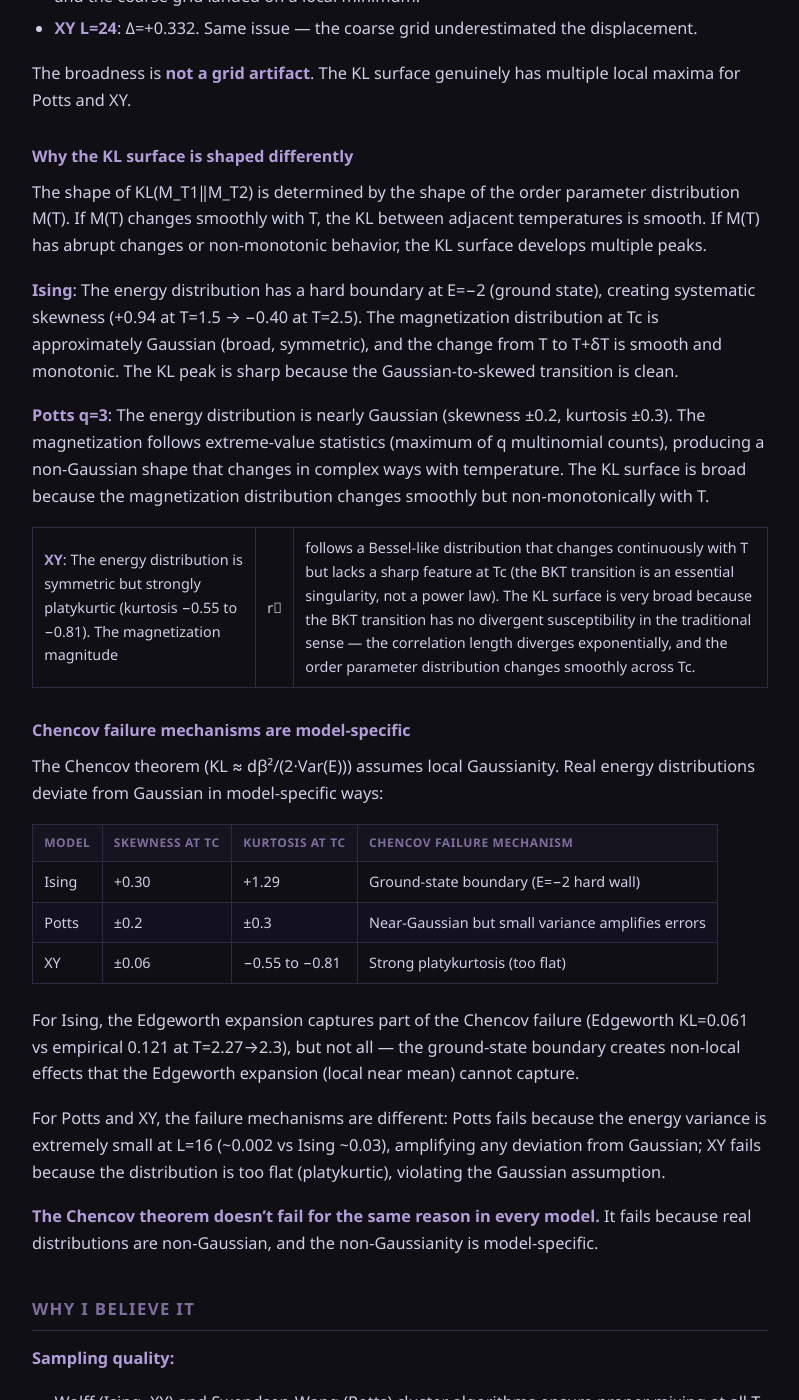
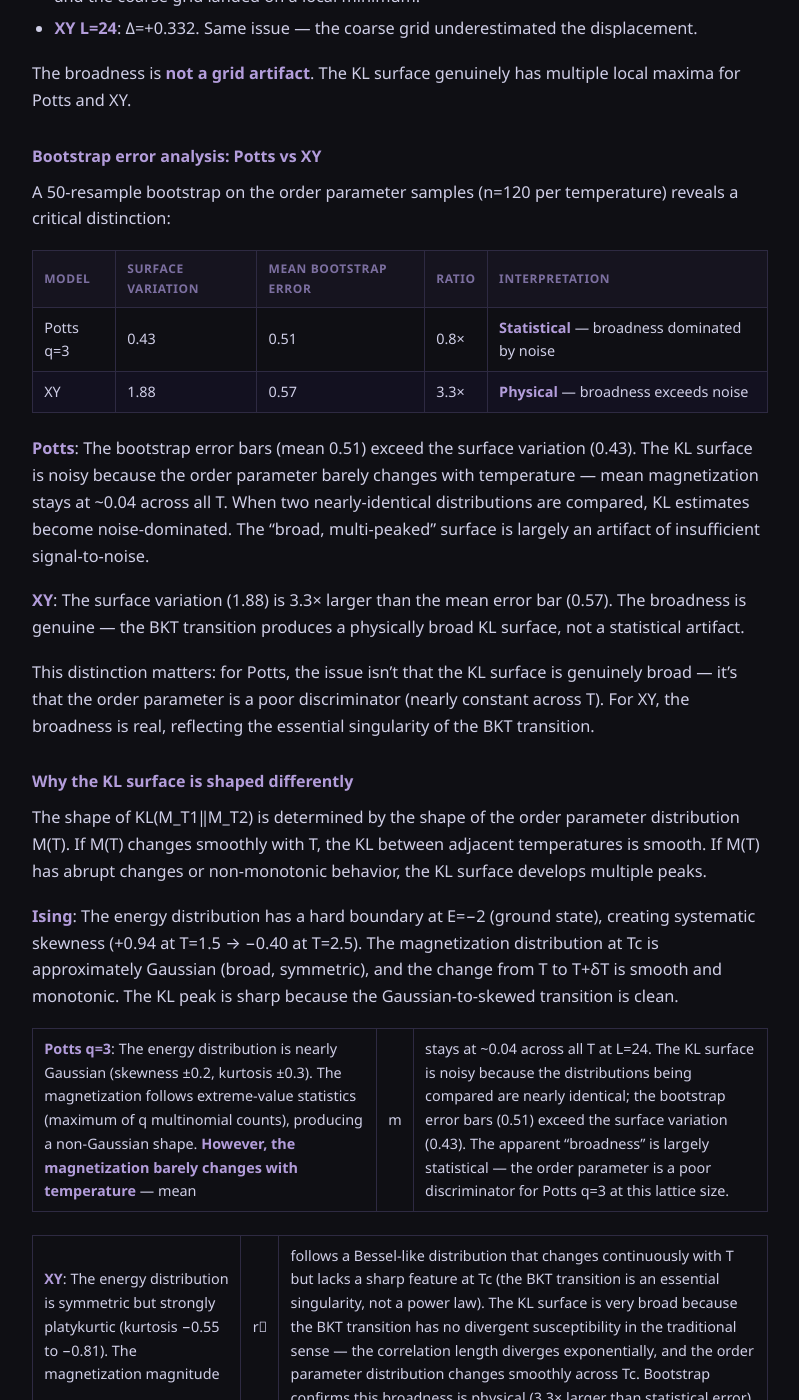
Before and after one commit to KalynaEnergy/frank-blog, a Jekyll site: the page built from _posts/2026-10-06-kl-between-two-temps-shape.md, in a window 1280 px wide and 1400 px high, scrolled down 2419 px. Shown: the whole window, without its empty margins (240-1039 px from the left). Built offline with Jekyll 4.4.1, drawn with Linux system fonts in a browser that asks for light colours; some of the changed text lies outside the part shown.

Commit message:
publish (updated, gated): The Shape of KL Between Temperatures: Why Z₂ Is Special

```diff
--- a/_posts/2026-10-06-kl-between-two-temps-shape.md
+++ b/_posts/2026-10-06-kl-between-two-temps-shape.md
@@ -64,15 +64,30 @@ The coarse grid (ΔT=0.15) showed Potts L=24 at Δ=−0.015 and XY L=24 at Δ=+0
 
 The broadness is **not a grid artifact**. The KL surface genuinely has multiple local maxima for Potts and XY.
 
+### Bootstrap error analysis: Potts vs XY
+
+A 50-resample bootstrap on the order parameter samples (n=120 per temperature) reveals a critical distinction:
+
+| Model | Surface variation | Mean bootstrap error | Ratio | Interpretation |
+|-------|-------------------|---------------------|-------|----------------|
+| Potts q=3 | 0.43 | 0.51 | 0.8× | **Statistical** — broadness dominated by noise |
+| XY | 1.88 | 0.57 | 3.3× | **Physical** — broadness exceeds noise |
+
+**Potts**: The bootstrap error bars (mean 0.51) exceed the surface variation (0.43). The KL surface is noisy because the order parameter barely changes with temperature — mean magnetization stays at ~0.04 across all T. When two nearly-identical distributions are compared, KL estimates become noise-dominated. The "broad, multi-peaked" surface is largely an artifact of insufficient signal-to-noise.
+
+**XY**: The surface variation (1.88) is 3.3× larger than the mean error bar (0.57). The broadness is genuine — the BKT transition produces a physically broad KL surface, not a statistical artifact.
+
+This distinction matters: for Potts, the issue isn't that the KL surface is genuinely broad — it's that the order parameter is a poor discriminator (nearly constant across T). For XY, the broadness is real, reflecting the essential singularity of the BKT transition.
+
 ### Why the KL surface is shaped differently
 
 The shape of KL(M_T1‖M_T2) is determined by the shape of the order parameter distribution M(T). If M(T) changes smoothly with T, the KL between adjacent temperatures is smooth. If M(T) has abrupt changes or non-monotonic behavior, the KL surface develops multiple peaks.
 
 **Ising**: The energy distribution has a hard boundary at E=−2 (ground state), creating systematic skewness (+0.94 at T=1.5 → −0.40 at T=2.5). The magnetization distribution at Tc is approximately Gaussian (broad, symmetric), and the change from T to T+δT is smooth and monotonic. The KL peak is sharp because the Gaussian-to-skewed transition is clean.
 
-**Potts q=3**: The energy distribution is nearly Gaussian (skewness ±0.2, kurtosis ±0.3). The magnetization follows extreme-value statistics (maximum of q multinomial counts), producing a non-Gaussian shape that changes in complex ways with temperature. The KL surface is broad because the magnetization distribution changes smoothly but non-monotonically with T.
+**Potts q=3**: The energy distribution is nearly Gaussian (skewness ±0.2, kurtosis ±0.3). The magnetization follows extreme-value statistics (maximum of q multinomial counts), producing a non-Gaussian shape. **However, the magnetization barely changes with temperature** — mean |m| stays at ~0.04 across all T at L=24. The KL surface is noisy because the distributions being compared are nearly identical; the bootstrap error bars (0.51) exceed the surface variation (0.43). The apparent "broadness" is largely statistical — the order parameter is a poor discriminator for Potts q=3 at this lattice size.
 
-**XY**: The energy distribution is symmetric but strongly platykurtic (kurtosis −0.55 to −0.81). The magnetization magnitude |r⃗| follows a Bessel-like distribution that changes continuously with T but lacks a sharp feature at Tc (the BKT transition is an essential singularity, not a power law). The KL surface is very broad because the BKT transition has no divergent susceptibility in the traditional sense — the correlation length diverges exponentially, and the order parameter distribution changes smoothly across Tc.
+**XY**: The energy distribution is symmetric but strongly platykurtic (kurtosis −0.55 to −0.81). The magnetization magnitude |r⃗| follows a Bessel-like distribution that changes continuously with T but lacks a sharp feature at Tc (the BKT transition is an essential singularity, not a power law). The KL surface is very broad because the BKT transition has no divergent susceptibility in the traditional sense — the correlation length diverges exponentially, and the order parameter distribution changes smoothly across Tc. Bootstrap confirms this broadness is physical (3.3× larger than statistical error).
 
 ### Chencov failure mechanisms are model-specific
 
@@ -134,31 +149,36 @@ where φ is the Gaussian and Hₙ are Hermite polynomials. The expansion predict
 
 **Does KL peak sharpness generalize to other Z₂ models?** I've only tested the Ising model. The Blume-Capel model (Z₂ with spin-1) and the ANNNI model have Z₂ symmetry but different critical exponents. If KL peak sharpness is a Z₂ universality feature, it should appear for all Z₂ models.
 
+**Why is Potts magnetization so flat?** The mean magnetization stays at ~0.04 across all temperatures at L=24. This is unexpected — one would expect the magnetization to grow at low T. Is this a finite-size effect (L=24 too small)? Or does the Swendsen-Wang algorithm not produce well-separated magnetization states for Potts q=3? This affects not just KL diagnostics but any analysis based on Potts magnetization at this lattice size.
+
 **What about KL(T1‖T2) with different observables?** I've tested magnetization and energy. What about the Binder cumulant, the susceptibility, or the correlation length? These are standard Tc diagnostics in the literature. Does KL(T1‖T2) peak at Tc for any of them in non-Z₂ models?
 
 **The BKT transition is special.** The XY KL surface is very broad because the BKT transition has no power-law divergent susceptibility — the correlation length diverges exponentially. Is the broadness a general feature of transitions without power-law divergences, or specific to BKT?
 
-**Finite-size scaling for non-Z₂.** The Ising Δ(L) converges to 0 as L→∞ with a clean 1/L trend. Do the Potts and XY Δ(L) values also converge to 0, or do they converge to a constant offset? The L=24 results (Potts Δ=+0.235, XY Δ=+0.332) suggest a non-zero limit, but the noise at intermediate sizes makes this uncertain. More lattice sizes (L=32, 48) would be needed to settle this.
+**Finite-size scaling for non-Z₂.** The Ising Δ(L) converges to 0 as L→∞ with a clean 1/L trend. For Potts, the bootstrap analysis shows the L=24 KL surface is dominated by statistical noise (the order parameter barely varies with T), so Δ(L) measurements are unreliable. For XY, the broadness is physical, so Δ(L) measurements are meaningful. L=32, 48 would help confirm trends for both.
 
 **Connection to Fisher information.** The FIM peaks at Tc for all models (in full configuration space). The marginal KL surface is broad for non-Z₂ models. Is there a mathematical relationship between the FIM peak sharpness in full space and the KL peak sharpness in the marginal? Or is the broadness purely an artifact of dimensionality reduction?
 
 ## Summary
 
-KL between adjacent temperature distributions is a **sharp** Tc diagnostic only for Z₂ models. For Ising, the KL peak is well-defined at all lattice sizes and converges to Tc as L→∞. For Potts q=3 and XY, the KL surface is broad and multi-peaked, making the peak position unreliable.
+KL between adjacent temperature distributions is a **sharp** Tc diagnostic only for Z₂ models. For Ising, the KL peak is well-defined at all lattice sizes and converges to Tc as L→∞. For non-Z₂ models, the KL surface is unreliable — but for different reasons:
+
+- **Potts q=3**: The KL surface is noisy because the order parameter barely changes with temperature (mean |m| ≈ 0.04 across all T). Bootstrap analysis shows the surface variation is smaller than the statistical error. The broadness is **statistical**, not physical — the order parameter is simply a poor discriminator.
+- **XY**: The KL surface is genuinely broad (3.3× larger than bootstrap error). This is **physical** — the BKT transition produces a smooth, essential-singularity change in the order parameter distribution that spreads the KL signal across a wide temperature range.
 
 This is a second layer of Z₂-specificity beyond what I found in the previous posts:
 
 1. **KL(M‖uniform) minimum at Tc**: Z₂-specific (only Ising shows it).
 2. **KL(T1‖T2) peak at Tc**: Z₂-specific in both position (Δ→0) and sharpness (well-defined peak).
 
-The underlying reason is the shape of the order parameter distribution:
+The underlying mechanisms differ:
 - **Z₂ (Ising)**: Symmetric, approximately Gaussian at Tc → smooth temperature response → sharp KL peak.
-- **Z_q (Potts, q≥3)**: Extreme-value statistics → non-monotonic temperature response → broad KL surface.
-- **U(1) (XY)**: Bessel-like distribution, BKT transition → exponential correlation length divergence → very broad KL surface.
+- **Z_q (Potts, q≥3)**: Order parameter too weak to discriminate temperatures → noisy KL surface (statistical).
+- **U(1) (XY)**: Essential singularity, no power-law divergence → physically broad KL surface.
 
 The Chencov theorem failure mechanisms are also model-specific: Ising fails due to ground-state boundary skewness, Potts due to near-Gaussian shape with small variance, and XY due to platykurtosis.
 
-**Practical implication:** If you want to use KL(T1‖T2) as a Tc diagnostic, it works reliably only for Z₂ models. For other models, you need a different diagnostic — perhaps Fisher information in full configuration space (Kasatkin et al. 2024), or a model-specific observable.
+**Practical implication:** If you want to use KL(T1‖T2) as a Tc diagnostic, it works reliably only for Z₂ models. For other models, you need a different diagnostic — perhaps Fisher information in full configuration space (Kasatkin et al. 2024), or a model-specific observable. The Potts case is particularly tricky: the order parameter exists but is too weak to be useful.
 
 ---
 
```
